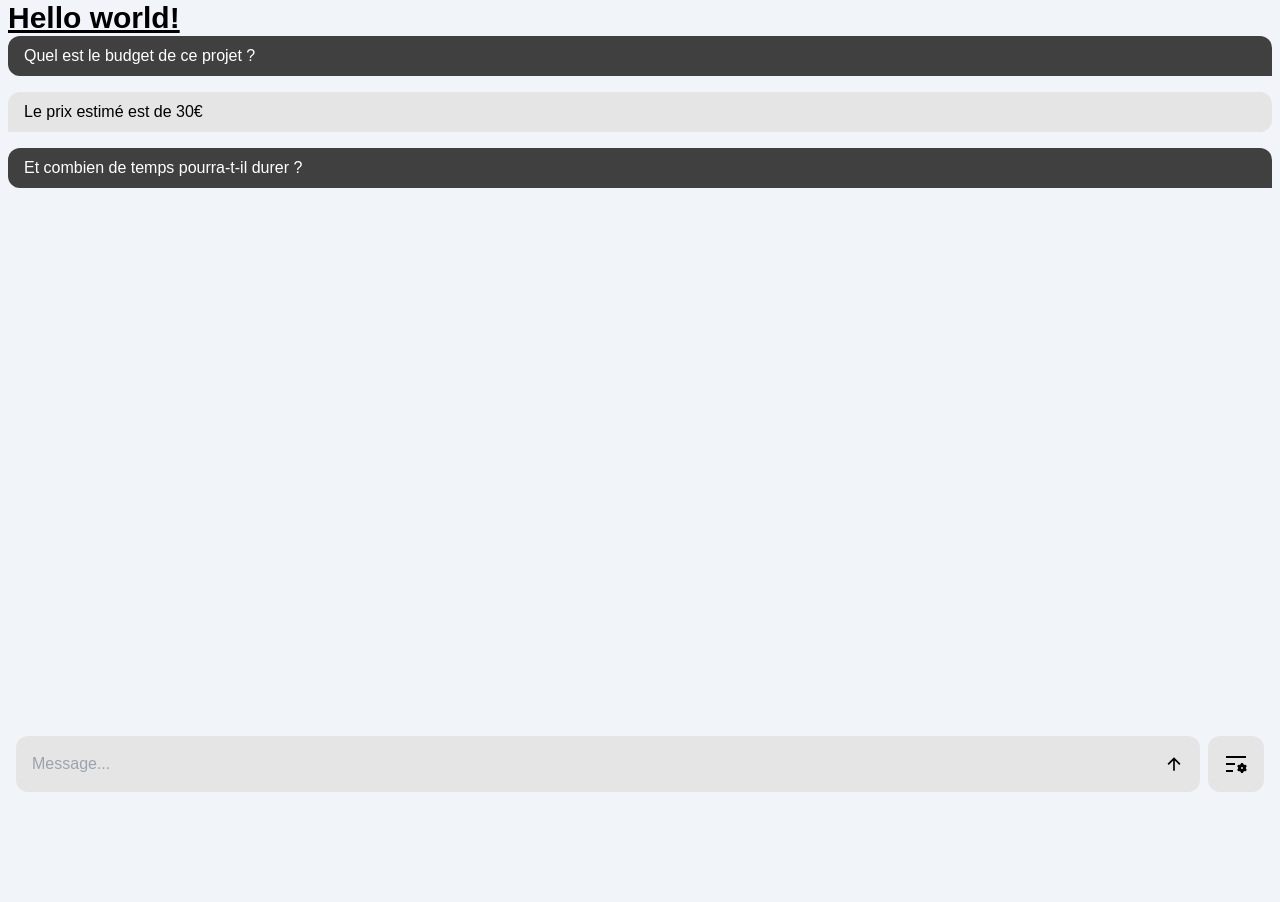
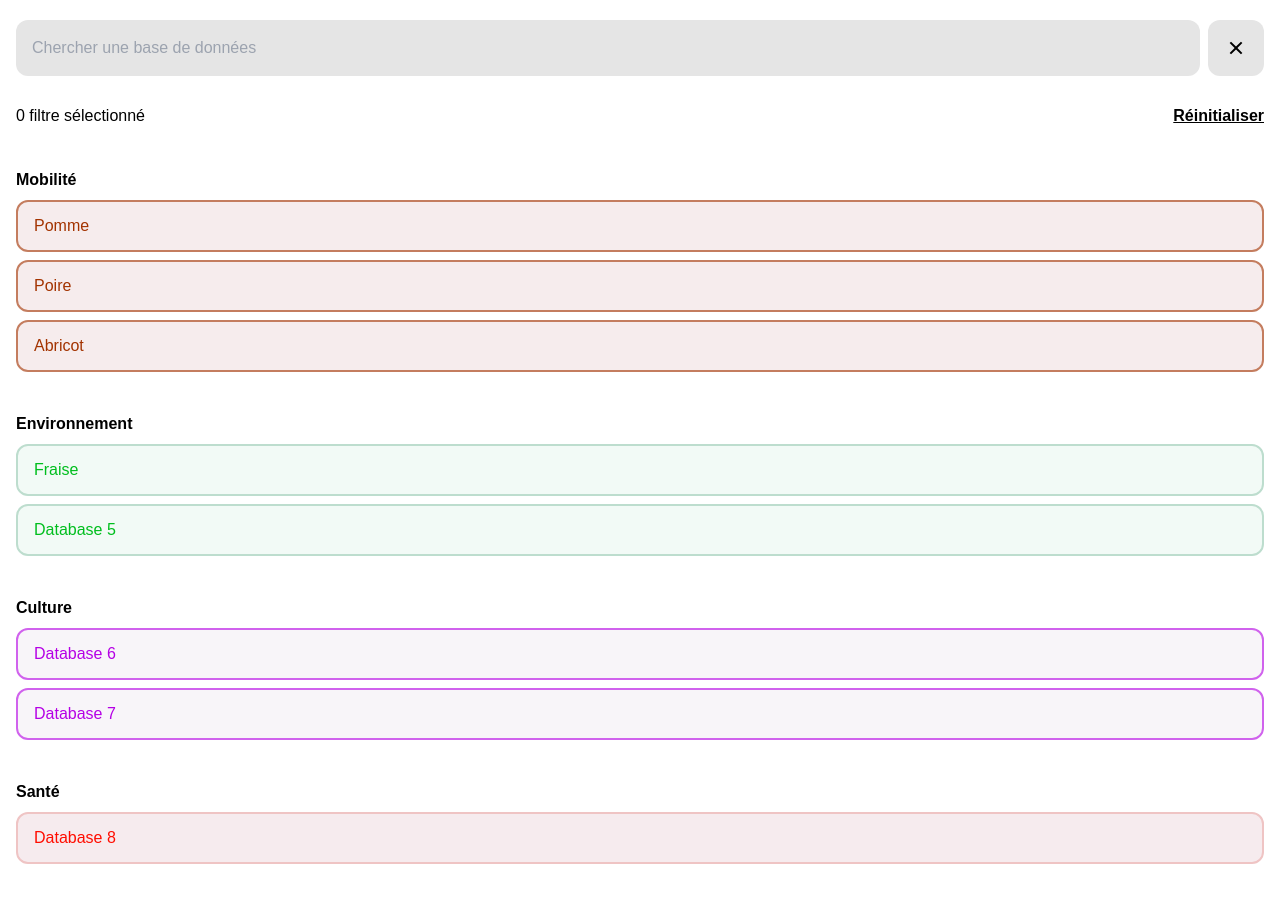
Before and after one commit to BureauClaes/hackathon2024, a SvelteKit app: page / in a window 1280 px wide. Before the commit the page ends 800 px from the top, so only its background shows below. Built offline with nearby package versions, Linux system fonts and the light colour scheme; what tailwindcss-interaction-media would draw is missing.

Commit message:
Styling cards

```diff
--- a/src/app.css
+++ b/src/app.css
@@ -12,3 +12,33 @@ input,
 textarea {
 	@apply focus:outline-black;
 }
+
+.card-environnement {
+	@apply bg-un border-un-medium text-un-dark;
+}
+
+.card-environnement.checked {
+	@apply bg-un-dark text-white;
+}
+
+.card-culture {
+	@apply bg-deux border-deux-medium text-deux-dark;
+}
+
+.card-culture.checked {
+	@apply bg-deux-dark text-white;
+}
+
+.card-mobilité {
+	@apply bg-trois border-trois-medium text-trois-dark;
+}
+
+.card-mobilité.checked {
+	@apply bg-trois-dark text-white;
+}
+.card-santé {
+	@apply bg-quatre border-quatre-medium text-quatre-dark;
+}
+.card-santé.checked {
+	@apply bg-quatre-dark text-white;
+}
--- a/src/lib/components/DatabasesFilter.svelte
+++ b/src/lib/components/DatabasesFilter.svelte
@@ -13,50 +13,55 @@
 		{
 			id: 'db1',
 			checked: false,
-			category: 'Economie',
+			category: 'Mobilité',
+			type: 'first',
 			label: 'Pomme'
 		},
 		{
 			id: 'db2',
 			checked: false,
-			category: 'Economie',
+			category: 'Mobilité',
+
 			label: 'Poire'
 		},
 		{
 			id: 'db3',
 			checked: false,
-			category: 'Economie',
+			category: 'Mobilité',
 			label: 'Abricot'
 		},
 		{
 			id: 'db4',
 			checked: false,
-			category: 'Economie',
-			label: 'Fraise'
+			category: 'Environnement',
+			label: 'Fraise',
+			type: 'first'
 		},
 		{
 			id: 'db5',
 			checked: false,
-			category: 'Economie',
+			category: 'Environnement',
 			label: 'Database 5'
 		},
 		{
 			id: 'db6',
 			checked: false,
-			category: 'Economie',
-			label: 'Database 6'
+			category: 'Culture',
+			label: 'Database 6',
+			type: 'first'
 		},
 		{
 			id: 'db7',
 			checked: false,
-			category: 'Economie',
+			category: 'Culture',
 			label: 'Database 7'
 		},
 		{
 			id: 'db8',
 			checked: false,
-			category: 'Economie',
-			label: 'Database 8'
+			category: 'Santé',
+			label: 'Database 8',
+			type: 'first'
 		}
 	];
 
@@ -74,7 +79,7 @@
 	}
 
 	function filterDatabases(string) {
-		if (string && string.length > 3) {
+		if (string && string.length > 2) {
 			databases = databases.filter((database) => {
 				// Item label
 				let original = database.label.toLowerCase();
@@ -96,9 +101,9 @@
 	}
 
 	$: {
-		if (filterQuery && filterQuery.length > 3) {
+		if (filterQuery && filterQuery.length > 2) {
 			filterDatabases(filterQuery);
-		} else if ((filterQuery && filterQuery.length <= 3) || !filterQuery) {
+		} else if ((filterQuery && filterQuery.length <= 2) || !filterQuery) {
 			resetDatabase();
 		}
 
@@ -113,10 +118,10 @@
 
 <modal
 	open
-	class="absolute w-full top-0 bg-white h-screen z-20 px-4 pb-10 pt-5"
+	class="absolute w-full top-0 bg-white min-h-screen z-20 px-4 pb-10 pt-5"
 	transition:fade={{ duration: 100 }}
 >
-	<!-- Bottom bar -->
+	<!-- Filter bar -->
 	<aside class="w-full left-4 grid grid-cols-[auto_56px] gap-2">
 		<!-- Filter input -->
 		<form action="" class="relative w-full">
@@ -146,7 +151,7 @@
 	</aside>
 
 	<!-- Checkboxes -->
-	<div class="mt-7 mb-2 w-full flex flex-row justify-between">
+	<div class="mt-7 w-full flex flex-row justify-between">
 		<p>
 			{$settings.filters.length} filtre<span
 				class={clsx(
@@ -176,7 +181,16 @@
 		<ul class="w-full space-y-2 flex flex-col">
 			{#each databases as database}
 				{#if database}
-					<li>
+					{#if database.type == 'first'}
+						<li class="!mt-10 font-semibold">
+							{database.category}
+						</li>
+					{/if}
+					<li
+						class="block font-medium {database.type == 'first'
+							? 'relative before:absolute before:-top-full before:font-bold before:text-gray-60'
+							: ''}"
+					>
 						<input
 							type="checkbox"
 							class="sr-only"
@@ -194,9 +208,9 @@
 								}
 							}}
 						/><label
-							class="py-3 border-2 pl-4 w-full block rounded-cards hover:cursor-pointer {clsx(
+							class="card-{database.category.toLocaleLowerCase()}  py-3 border-2 pl-4 w-full block rounded-cards hover:cursor-pointer transition-[background] duration-200 {clsx(
 								'',
-								database.checked && 'bg-gray-80 text-white'
+								database.checked && 'checked'
 							)} "
 							for={database.id}>{database.label}</label
 						>
--- a/src/lib/stores/settings.js
+++ b/src/lib/stores/settings.js
@@ -1,7 +1,7 @@
 import { writable } from 'svelte/store';
 
 const settings = writable({
-	filtersOpen: false,
+	filtersOpen: true,
 	filters: [],
 	fontSize: 12
 });
--- a/tailwind.config.js
+++ b/tailwind.config.js
@@ -22,15 +22,30 @@ export default {
 				purple: '#7e5bef',
 				pink: '#ff49db',
 				orange: '#ff7849',
-				primary: {
-					DEFAULT: '#EA5341',
-					hover: '#DA402E'
+				un: {
+					DEFAULT: '#F2FAF6',
+					medium: '#BDDDCE',
+					dark: '#00BE1E'
 				},
-				secondary: '#192945',
-				tertiary: {
-					light: '#EAF3FF',
-					dark: '#CFE4FF'
+				deux: {
+					DEFAULT: '#F8F5F9',
+					medium: '#D062ED',
+					dark: '#B500E5'
 				},
+				trois: {
+					DEFAULT: '#F6ECED',
+					medium: '#C47D5F',
+					dark: '#A33300'
+				},
+				quatre: {
+					DEFAULT: '#F6EBEE',
+					medium: '#EFC4C4',
+					dark: '#FF0D00'
+				},
+				cinq: '#192945',
+				six: '#A8D1E7',
+				sept: '#F4D1AF',
+				huit: '#AFE8BF',
 				gray: {
 					pastel: '#FBFBFB',
 					20: '#CCCCCC',
```
